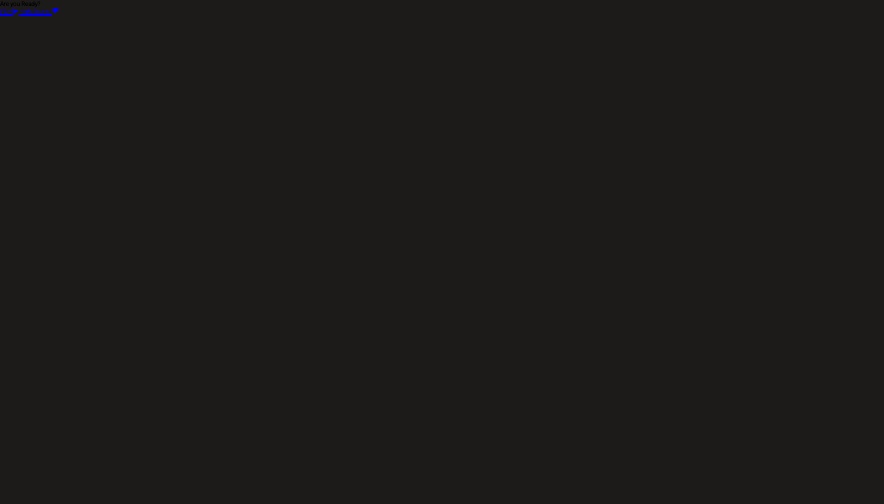
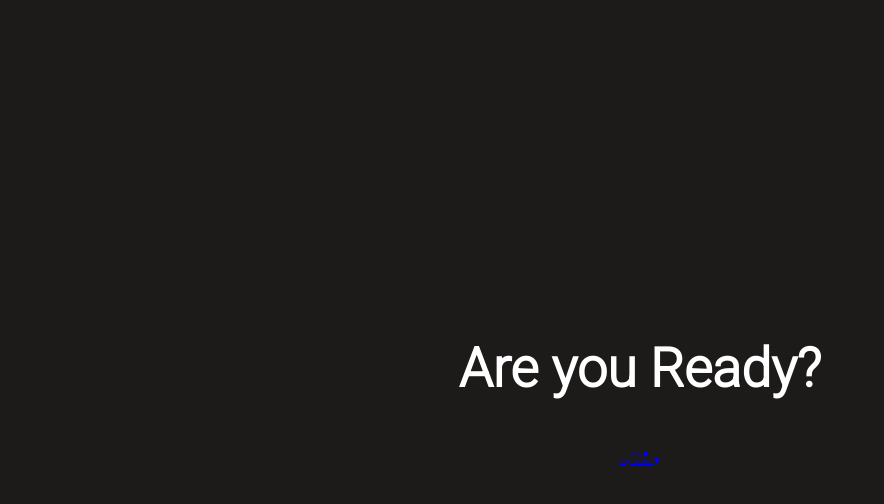
Before and after one commit to lewisjones37/MSP3-JS-Quiz, a plain HTML site: page index.html in a window 1280 px wide. Shown: the whole page, without its empty margins (0-884 px from the left). Drawn offline with nearby package versions, Linux system fonts and the light colour scheme; a web font is replaced by a local one.

Commit message:
add styling for title of opening page including font text color text sizing

```diff
--- a/style.css
+++ b/style.css
@@ -11,3 +11,47 @@
     font-size: 62.5%;
     font-family: 'Roboto', sans-serif;
 }
+
+h1 {
+    font-size: 5.4rem;
+    color: #fff;
+    margin-bottom: 5rem;
+}
+
+h2 {
+    font-size: 4.2rem;
+    margin-bottom: 4rem;
+}
+
+.container {
+    width: 100vh;
+    height: 100vh;
+    display: flex;
+    justify-content: center;
+    align-items: center;
+    max-width: 80rem;
+    margin: 0 auto;
+    padding: 2rem;
+}
+
+.flex-column {
+    display: flex;
+    flex-direction: column
+}
+
+.flex-center {
+    justify-content: center;
+    align-items: center;
+}
+
+.justify-center {
+    justify-content: center;
+}
+
+.text-center {
+    text-align: center;
+}
+
+.hidden {
+    display: none;
+}
```
